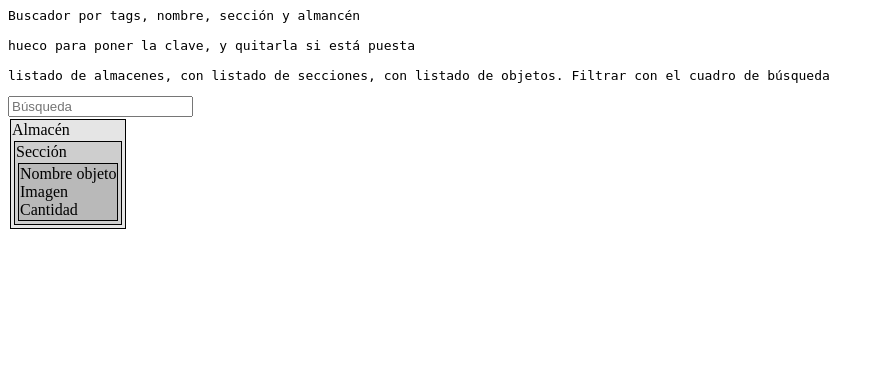
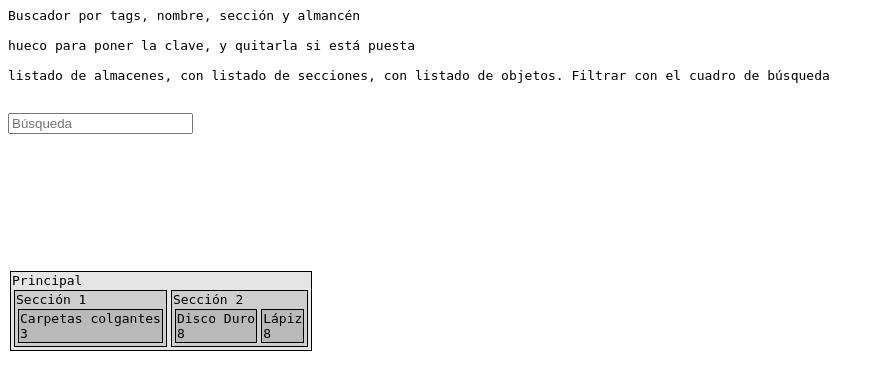
Before and after one commit to forestrf/inventario, a PHP site: page / in a window 1280 px wide. Shown: the top 390 px of the page, without its empty margins (0-884 px from the left). Run offline with PHP 8.4, Linux system fonts and the light colour scheme.

Commit message:
Buscador/filtrador en proceso Json para representar almacen, que genera DOM

```diff
--- a/www/index.php
+++ b/www/index.php
@@ -1,13 +1,8 @@
-<pre>
-Buscador por tags, nombre, sección y almancén
+<script>
+crel2=function(){var c=arguments,b=c[0],g=c.length,b="string"===typeof b?document.createElement(b):b;if(1===g)return b;var a=c[1],e=2;if(a instanceof Array)for(var d=a.length,f;d;)switch(typeof(f=a[--d])){case "string":case "number":b.setAttribute(a[--d],f);break;default:b[a[--d]]=f}else--e;for(;g>e;)a=c[e++],"object"!==typeof a&&"function"!==typeof a&&(a=document.createTextNode(a)),b.appendChild(a);return b};
 
-hueco para poner la clave, y quitarla si está puesta
-
-listado de almacenes, con listado de secciones, con listado de objetos. Filtrar con el cuadro de búsqueda
-</pre>
-
-
-<input type="text" placeholder="Búsqueda"/>
+C = crel2;
+</script>
 
 <style>
 .almacen, .seccion, .objeto {
@@ -25,8 +20,110 @@
 }
 </style>
 
+
+
+
+<pre>
+Buscador por tags, nombre, sección y almancén
+
+hueco para poner la clave, y quitarla si está puesta
+
+listado de almacenes, con listado de secciones, con listado de objetos. Filtrar con el cuadro de búsqueda
+
+
+<input id="Buscador" type="text" placeholder="Búsqueda"/>
+
+
+
 <div class="clearer"/>
 
+<div id="inventario"/>
+
+
+
+<script>
+
+var lista = [
+	{
+		"Nombre": "Principal",
+		"Tags": [],
+		"Secciones":
+		[
+			{
+				"Nombre": "Sección 1",
+				"Tags": [],
+				"Objetos":
+				[
+					{
+						"Nombre": "Carpetas colgantes",
+						"Tags": [],
+						"Cantidad": 3
+					}
+				]
+			},
+			{
+				"Nombre": "Sección 2",
+				"Tags": [],
+				"Objetos":
+				[
+					{
+						"Nombre": "Disco Duro",
+						"Tags": [],
+						"Cantidad": 8
+					},
+					{
+						"Nombre": "Lápiz",
+						"Tags": [],
+						"Cantidad": 8
+					}
+				]
+			}
+		]
+	}
+];
+
+
+
+
+
+
+var inventario = document.getElementById("inventario");
+
+for (var i in lista) {
+	var almacenJson = lista[i];
+	almacenJson["DOM"] = C("div", ["class", "almacen"], C("div", ["class", "nombre"], almacenJson["Nombre"]));
+	C(inventario, almacenJson["DOM"]);
+	for (var j in almacenJson["Secciones"]) {
+		var seccionJson = almacenJson["Secciones"][j];
+		seccionJson["DOM"] = C("div", ["class", "seccion"], C("div", ["class", "nombre"], seccionJson["Nombre"]));
+		C(almacenJson["DOM"], seccionJson["DOM"]);
+		for (var k in seccionJson["Objetos"]) {
+			var objetoJson = seccionJson["Objetos"][k];
+			objetoJson["DOM"] = C("div", ["class", "objeto"],
+				C("div", ["class", "nombre"], objetoJson["Nombre"]),
+				C("div", ["class", "cantidad"], objetoJson["Cantidad"])
+			);
+			C(seccionJson["DOM"], objetoJson["DOM"]);
+		}
+	}
+}
+
+console.log(lista);
+
+
+
+// Preparar buscador
+var Buscador = document.getElementById("Buscador");
+Buscador.onkeyup = function() {
+	filterAndSort(Buscador.value);
+};
+
+function filterAndSort(text) {
+	console.log(text);
+}
+
+</script>
+<!--
 <div class="almacen">
 	<div class="nombre">Almacén</div>
 
@@ -40,3 +137,4 @@
 		</div>
 	</div>
 </div>
+-->
```
